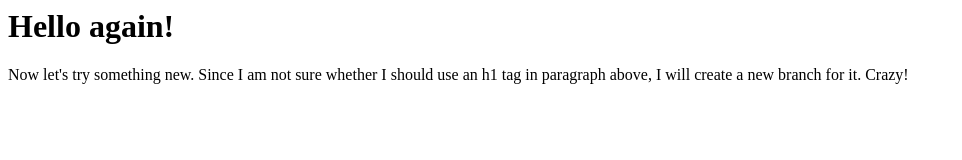
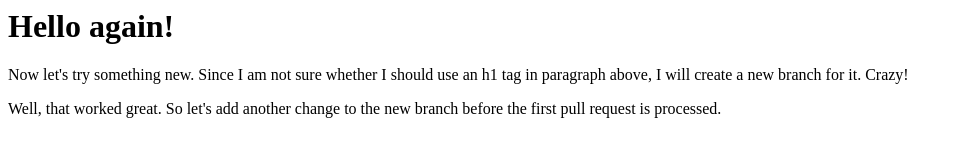
Before and after one commit to martin8032/github_test, a plain HTML site: page index.html in a window 1280 px wide. Shown: the whole page, without its empty margins (0-962 px from the left). Drawn offline with Linux system fonts and the light colour scheme.

Commit message:
Update index.html

```diff
--- a/index.html
+++ b/index.html
@@ -6,6 +6,7 @@
 <body>
 	<h1>Hello again!</h1>
 	<p>Now let's try something new. Since I am not sure whether I should use an h1 tag in paragraph above, I will create a new branch for it. Crazy!</p>
+	<p>Well, that worked great. So let's add another change to the new branch before the first pull request is processed.</p>
 </body>
 
 </html>
```
